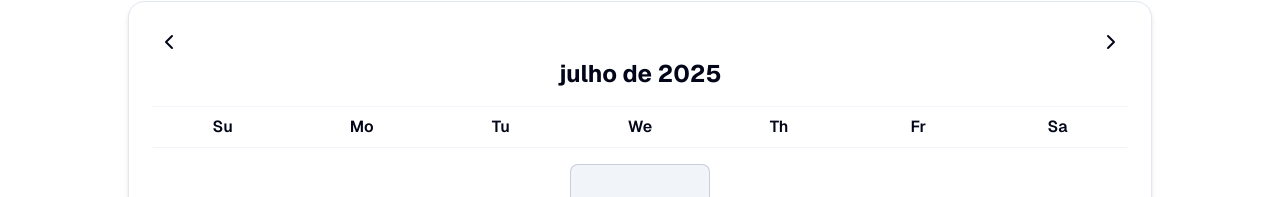
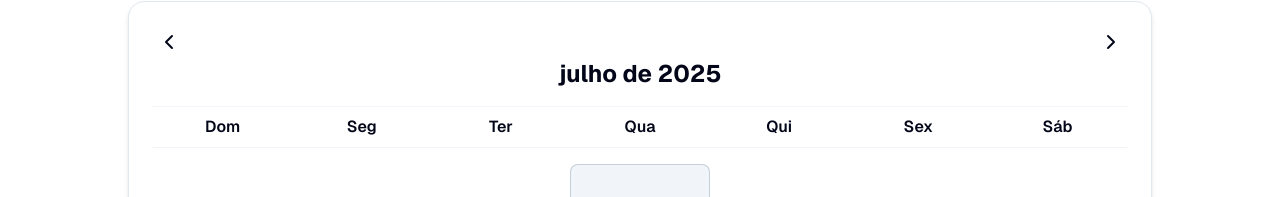
Before and after one commit to TavinHVM/r3-booking, a Next.js app: page / in a window 1280 px wide. Shown: the part 203-400 px from the top of the page. Built offline with nearby package versions, Linux system fonts and the light colour scheme.

Commit message:
feat: changed the week days to pt-BR

```diff
--- a/src/components/ui/calendar.tsx
+++ b/src/components/ui/calendar.tsx
@@ -37,6 +37,8 @@ function Calendar({
         formatters={{
           formatMonthCaption: (date) =>
             date.toLocaleString("pt-BR", { month: "long", year: "numeric" }),
+          formatWeekdayName: (date) =>
+            date.toLocaleDateString("pt-BR", { weekday: "short" }).replace(".", "").replace(/^(.)/, (l) => l.toUpperCase()),
           ...formatters,
         }}
         classNames={{
```
